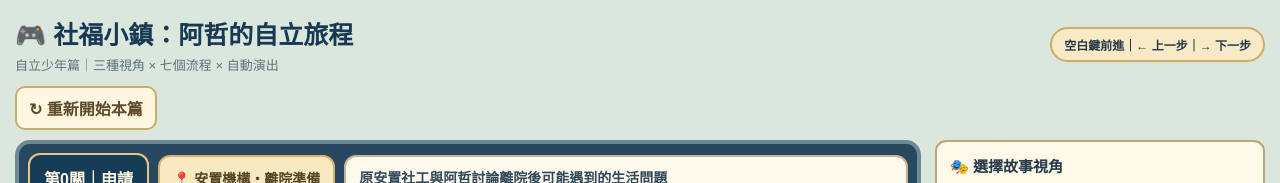
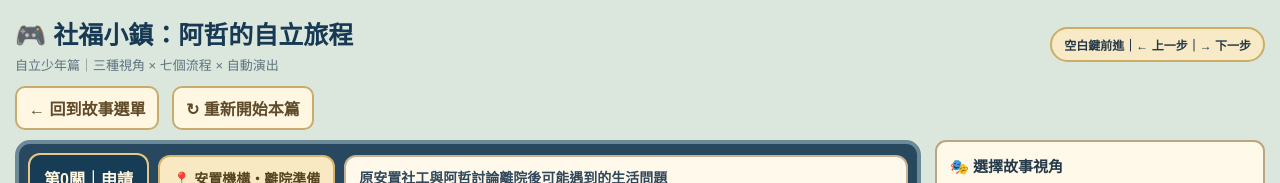
Before and after one commit to altolee/social-town-youth, a plain HTML site: page index.html in a window 1280 px wide. Shown: the top 183 px of the page. Drawn offline with Linux system fonts and the light colour scheme.

Commit message:
Connect game navigation to the public Social Town homepage

```diff
--- a/index.html
+++ b/index.html
@@ -33,7 +33,7 @@
 .rpg-takeaway strong{font-size:13px;color:#54402a}
 @media(max-width:820px){.rpg-dialogue{grid-template-columns:1fr}.rpg-takeaway{grid-template-columns:1fr}}
 @media(max-width:500px){.rpg-role{min-width:78px;max-width:88px;padding-right:8px}.role-avatar{width:50px;height:50px;font-size:27px}.rpg-dialogue-main{padding:9px;gap:8px}.rpg-dialogue .storytext{font-size:15px}}
-</style></head><body><div class="app"><header class="top"><div><div class="brand">🎮 社福小鎮：阿哲的自立旅程</div><div class="sub">自立少年篇｜三種視角 × 七個流程 × 自動演出</div></div><span class="chip">空白鍵前進｜← 上一步｜→ 下一步</span></header><div style="margin-bottom:10px"><a href="index.html" style="display:inline-block;text-decoration:none;background:#fff7e2;border:2px solid #c8ab6d;color:#5f4a29;padding:8px 12px;border-radius:10px;font-weight:800">↻ 重新開始本篇</a></div><div class="grid"><main class="player"><div class="stage-story-header" aria-live="polite"><div class="story-stage" id="visualStage"></div><div class="story-place" id="visualPlace"></div><div class="story-action" id="visualAction"></div></div><div class="scene"><img id="bg" alt="2D 像素風格自立少年服務場景"></div><section class="rpg-dialogue" aria-label="本步情境對話與行動提示" aria-live="polite">
+</style></head><body><div class="app"><header class="top"><div><div class="brand">🎮 社福小鎮：阿哲的自立旅程</div><div class="sub">自立少年篇｜三種視角 × 七個流程 × 自動演出</div></div><span class="chip">空白鍵前進｜← 上一步｜→ 下一步</span></header><div style="margin-bottom:10px"><a href="https://social-town-hub.vercel.app/" style="display:inline-block;text-decoration:none;background:#fff7e2;border:2px solid #c8ab6d;color:#5f4a29;padding:8px 12px;border-radius:10px;font-weight:800;margin-right:8px">← 回到故事選單</a> <a href="index.html" style="display:inline-block;text-decoration:none;background:#fff7e2;border:2px solid #c8ab6d;color:#5f4a29;padding:8px 12px;border-radius:10px;font-weight:800">↻ 重新開始本篇</a></div><div class="grid"><main class="player"><div class="stage-story-header" aria-live="polite"><div class="story-stage" id="visualStage"></div><div class="story-place" id="visualPlace"></div><div class="story-action" id="visualAction"></div></div><div class="scene"><img id="bg" alt="2D 像素風格自立少年服務場景"></div><section class="rpg-dialogue" aria-label="本步情境對話與行動提示" aria-live="polite">
   <div class="rpg-dialogue-main">
     <div class="rpg-role">
       <div class="role-avatar" id="roleAvatar" aria-hidden="true">💬</div>
```
